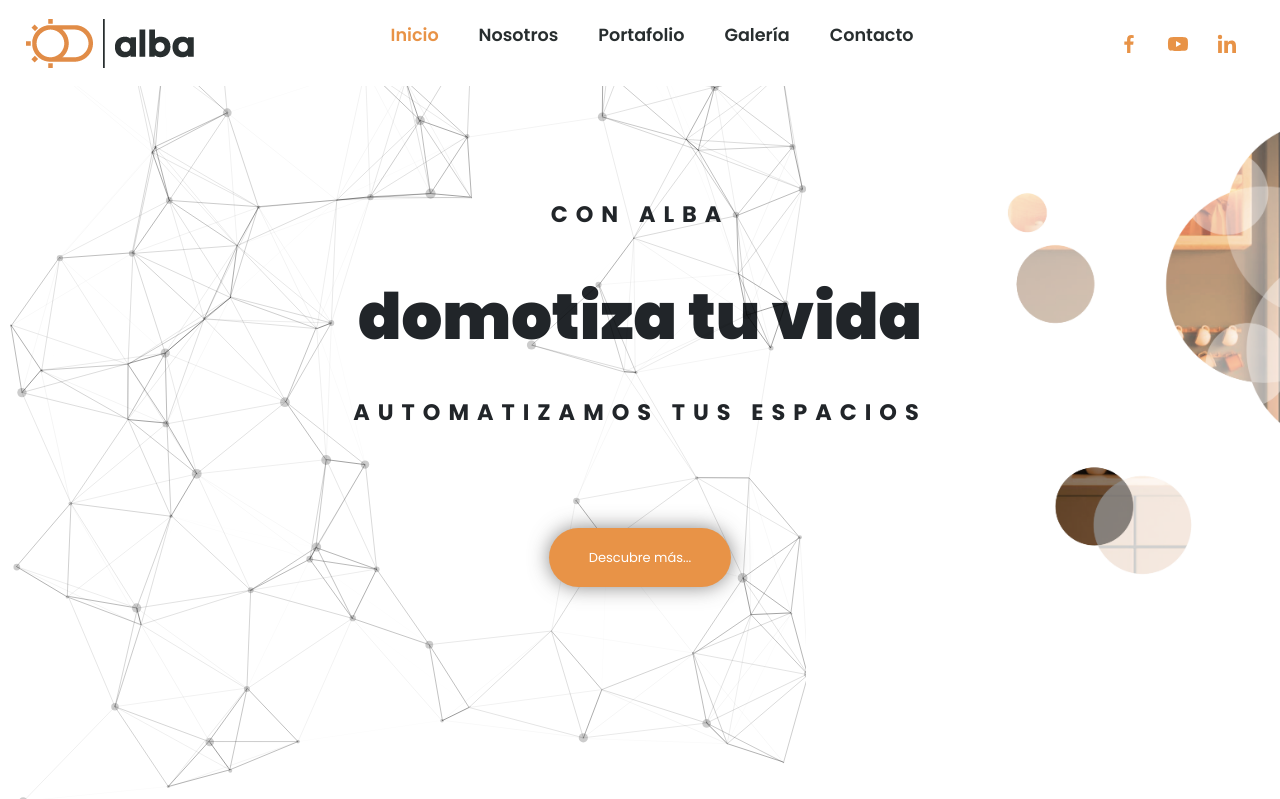
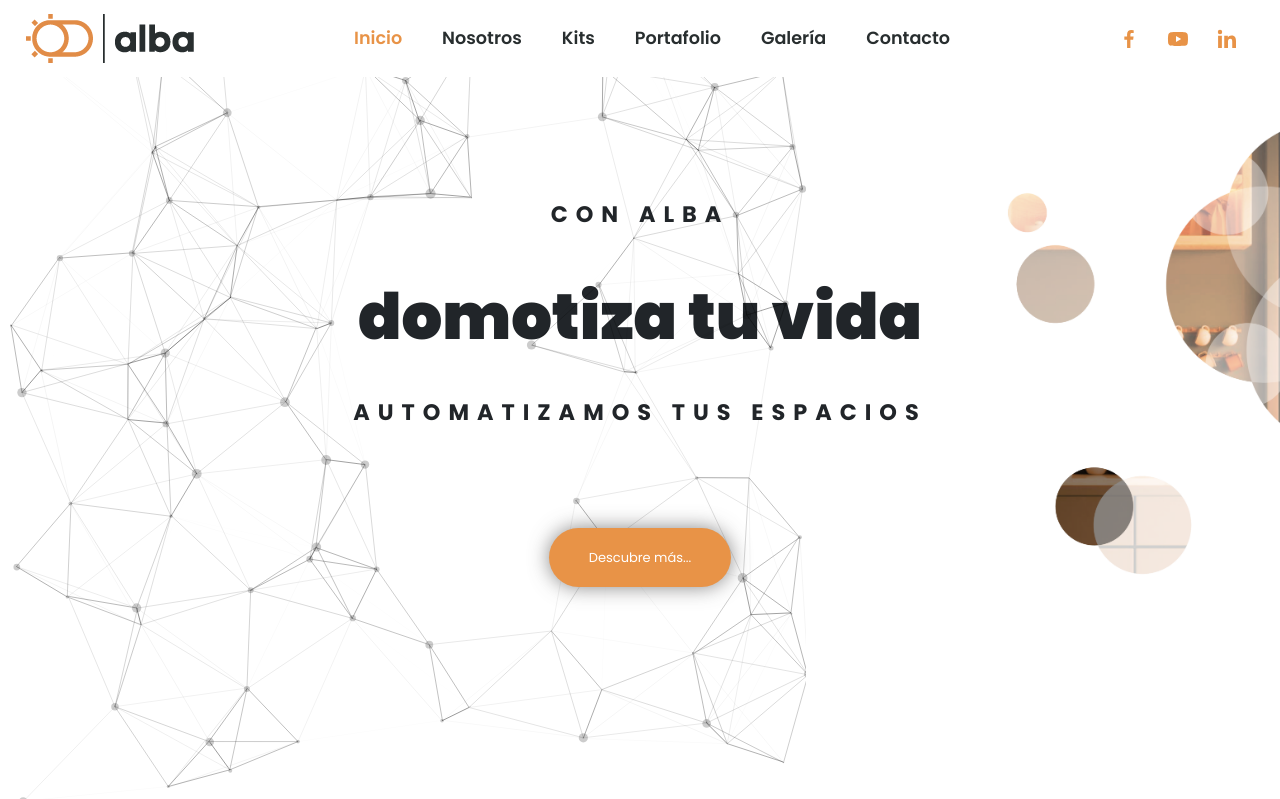
Before and after one commit to ABSVega/Albaweb, a PHP site: page / in a window 1280 px wide. Shown: the top 799 px of the page. Run offline with PHP 8.4, Linux system fonts and the light colour scheme.

Commit message:
actulizacion de responsivev3.1

```diff
--- a/css/style.css
+++ b/css/style.css
@@ -29,12 +29,13 @@ header {
     margin-right: 3px;
 }
 
-.navbar{
+.alba_bar{
     display: flex;
-
+    padding-left: 0px;
+    margin-bottom: 0px;
 }
 
-.navbar a {
+.alba_bar a {
     color: #282e2f;
     font-size: 1.1rem;
     font-weight: 600;
@@ -43,11 +44,11 @@ header {
     transition: all .50s ease;
 }
 
-.navbar a:hover {
+.alba_bar a:hover {
     color:  #e89347;
 }
 
-.navbar a.active {
+.alba_bar a.active {
     color:  #e89347;
 }
 
@@ -79,7 +80,7 @@ header {
         transition: .2s;
     }
 
-    .navbar a {
+    .alba_bar a {
         padding: 15px 0;
         margin: 0px 20px;
     }
@@ -91,7 +92,7 @@ header {
         color: rgb(123, 120, 120);
     }
 
-    .navbar {
+    .alba_bar {
         position: absolute;
         top: 100%;
         right: -100%;
@@ -105,7 +106,7 @@ header {
         transition: all .50s ease;
     }
 
-    .navbar a {
+    .alba_bar a {
         display: block;
         margin: 12px 0;
         padding: 0px 25px;
@@ -116,16 +117,16 @@ header {
         font-size: medium;
     }
 
-    .navbar a:hover {
+    .alba_bar a:hover {
         color:  #e89347;
         transform: translateY(5px);
     }
 
-    .navbar a.active {
+    .alba_bar a.active {
         color:  #e89347;
     }
 
-    .navbar.open {
+    .alba_bar.open {
         right: 2%;
     }
 }
@@ -541,19 +542,6 @@ body::-webkit-scrollbar-thumb:hover {
     margin: 0px 0px;
 }
 
-@media (max-width:100000px) {
-    .carousel {
-        display: none;
-    }
-}
-
-@media(max-width:1200px) {
-    .carousel {
-        margin: 0 auto;
-        display: block;
-    }
-}
-
 .carrusel-list {
     position: relative;
     display: flex;
@@ -885,6 +873,22 @@ footer {
     background-color: rgba(2, 2, 2, 0.8);
 }
 
+/*responsive*/
+
+@media (max-width:100000px) {
+    .carousel {
+        display: none;
+    }
+}
+
+@media(max-width:1200px) {
+    .carousel {
+        margin: 0 auto;
+        display: block;
+    }
+}
+
+
 @media (max-width:1000px) {
     .alba__footer .footer__grid {
         display: grid;
--- a/index.html
+++ b/index.html
@@ -21,11 +21,12 @@
     <header>
         <a href="http://" class="logo"><img src="img/ALBA_WEB_ELEMENTS-03.png" alt="" class="alba_logo"></a>
 
-        <ul class="navbar">
-            <li><a href="#Inicio" class="active">Inicio</a></li>
+        <ul class="alba_bar">
+            <li><a href="#Inicio"  class="active">Inicio</a></li>
             <li><a href="#Nosotros">Nosotros</a></li>
+            <li><a href="#Kits">Kits</a></li>
             <li><a href="#Portafolio">Portafolio</a></li>
-            <li><a href="#proyectos">Galería</a></li>
+            <li><a href="#Proyectos">Galería</a></li>
             <li><a href="#Contacto">Contacto</a></li>
         </ul>
 
@@ -296,7 +297,7 @@
         </section>
 
 
-        <section class="container" id="proyectos">
+        <section class="container" id="Proyectos">
             <div class="row">
                 <div class="col-12">
                     <div class="galley__texts">
--- a/js/main.js
+++ b/js/main.js
@@ -1,6 +1,6 @@
 //menu para dispositivos moviles
 let menu = document.querySelector('#menu-icon');
-let navbar = document.querySelector('.navbar');
+let navbar = document.querySelector('.alba_bar');
 
 
 menu.onclick = () => {
@@ -13,11 +13,11 @@ window.onscroll = function () {
     if (document.body.scrollTop > 50 || document.documentElement.scrollTop > 50) {
         //Si se cumple la condicion se aplicara el estilo de la clase navbar-scrolled al header
         document.querySelector("header").classList.add("navbar-scrolled");
-        document.querySelector(".navbar").classList.add("navbar-color");
+        document.querySelector(".alba_bar").classList.add("navbar-color");
         //Si no se cumple la condicion no aplicara los estilos
     } else {
         document.querySelector("header").classList.remove("navbar-scrolled");
-        document.querySelector(".navbar").classList.remove("navbar-color");
+        document.querySelector(".alba_bar").classList.remove("navbar-color");
     }
 };
 
```
